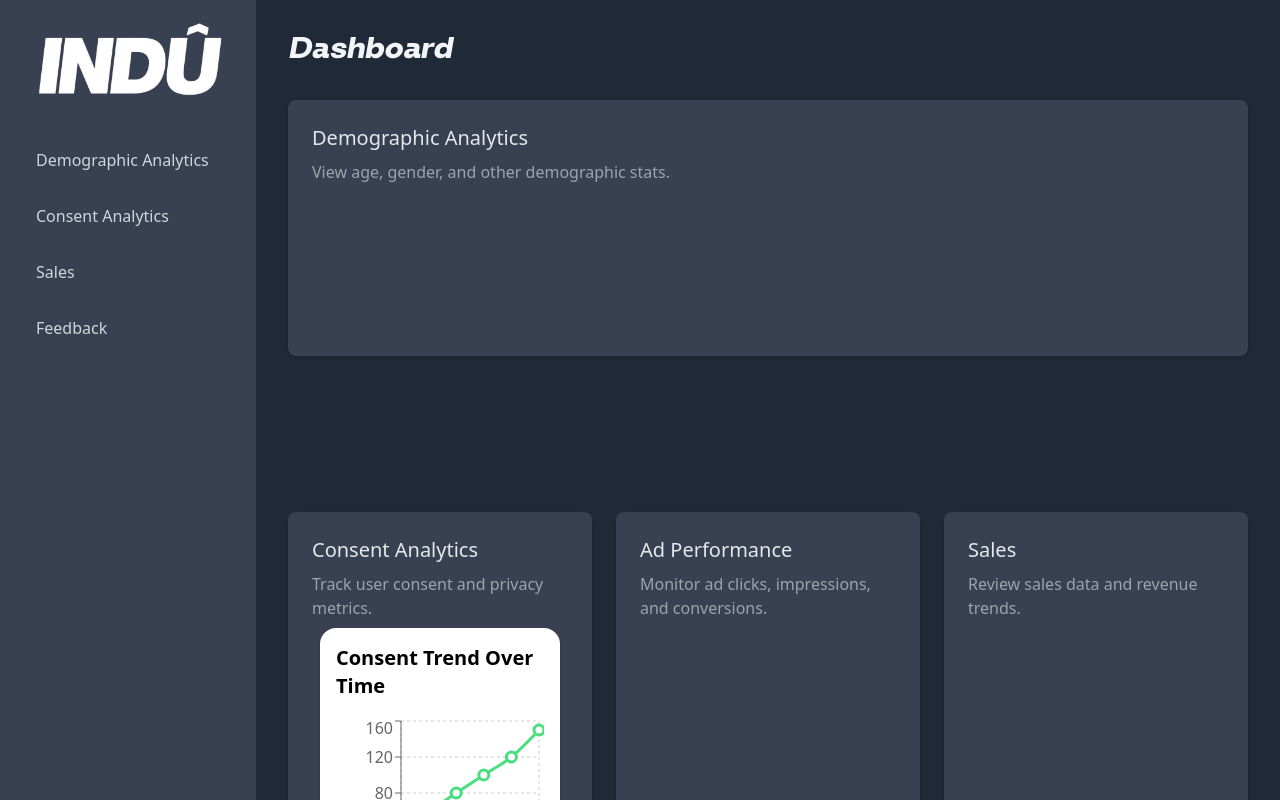
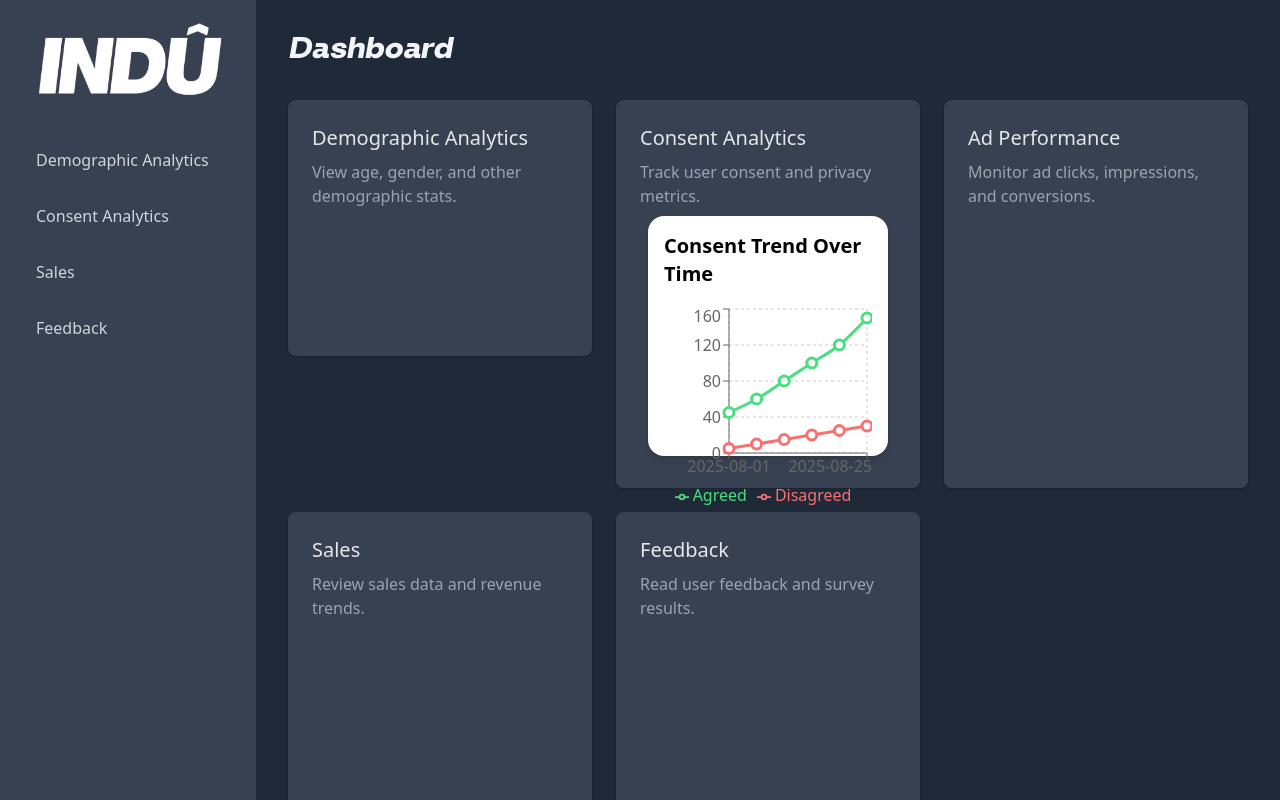
Before and after one commit to dlsntos/smart-target-admin-dashboard, a React (Vite) app: page /dashboard in a window 1280 px wide. Built offline with nearby package versions, Linux system fonts and the light colour scheme.

Commit message:
revert cards to original size

```diff
--- a/src/index.jsx
+++ b/src/index.jsx
@@ -6,7 +6,7 @@ function Dashboard() {
     <div className="h-full sm:ml-0 md:ml-64 bg-gray-800 p-8">
       <h1 className="text-3xl font-lupio text-gray-100 mb-8">Dashboard</h1>
       <div className="grid grid-rows-2 grid-cols-1 md:grid-cols-2 lg:grid-cols-3 gap-6">
-        <div className="h-64 col-span-3 bg-gray-700 rounded-lg p-6 shadow">
+        <div className="h-64 bg-gray-700 rounded-lg p-6 shadow">
           <h2 className="text-xl text-gray-200 mb-2">Demographic Analytics</h2>
           <p className="text-gray-400">View age, gender, and other demographic stats.</p>
         </div>
```
